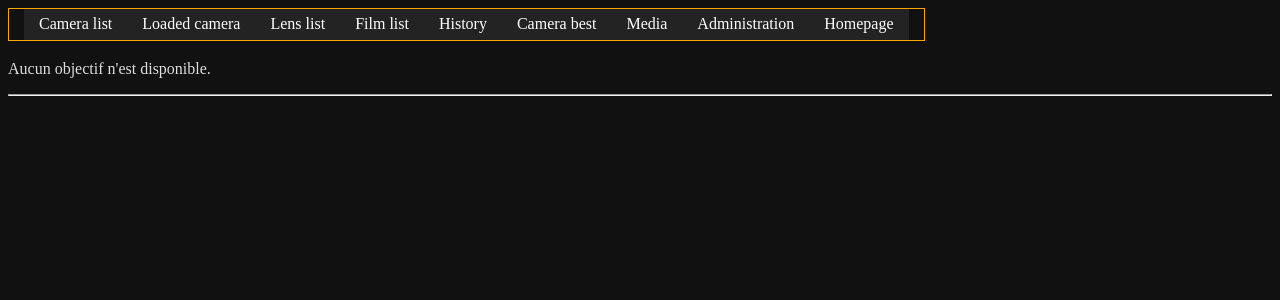
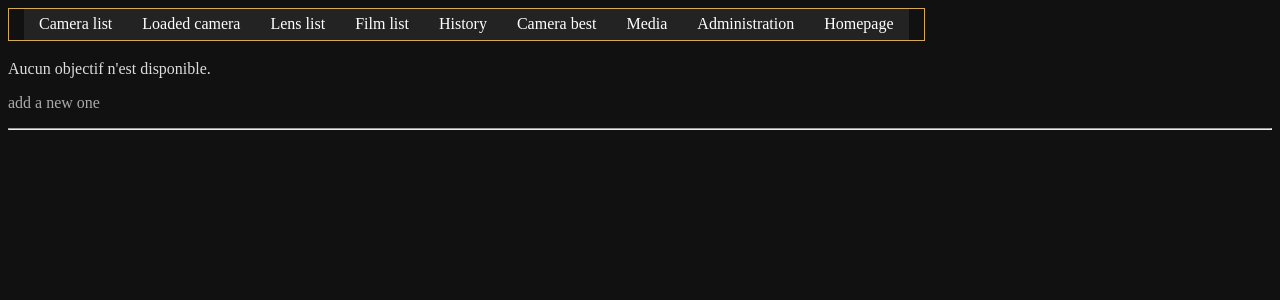
Before and after one commit to zaurky/catalog2, a Django app: template lens/templates/lens/list.html in a window 1280 px wide. Shown: the top 300 px of the page. Run offline with Django 3.2, Linux system fonts and the light colour scheme; the template is opened without the code that fills it, so the values that code supplies are empty.

Commit message:
should be able to add a lens when none

```diff
--- a/lens/templates/lens/list.html
+++ b/lens/templates/lens/list.html
@@ -15,5 +15,6 @@
     </table>
 {% else %}
     <p>Aucun objectif n'est disponible.</p>
+    <p><a href='/admin/lens/catalog/add'>add a new one</a></p>
 {% endif %}
 {% endblock %}
```
